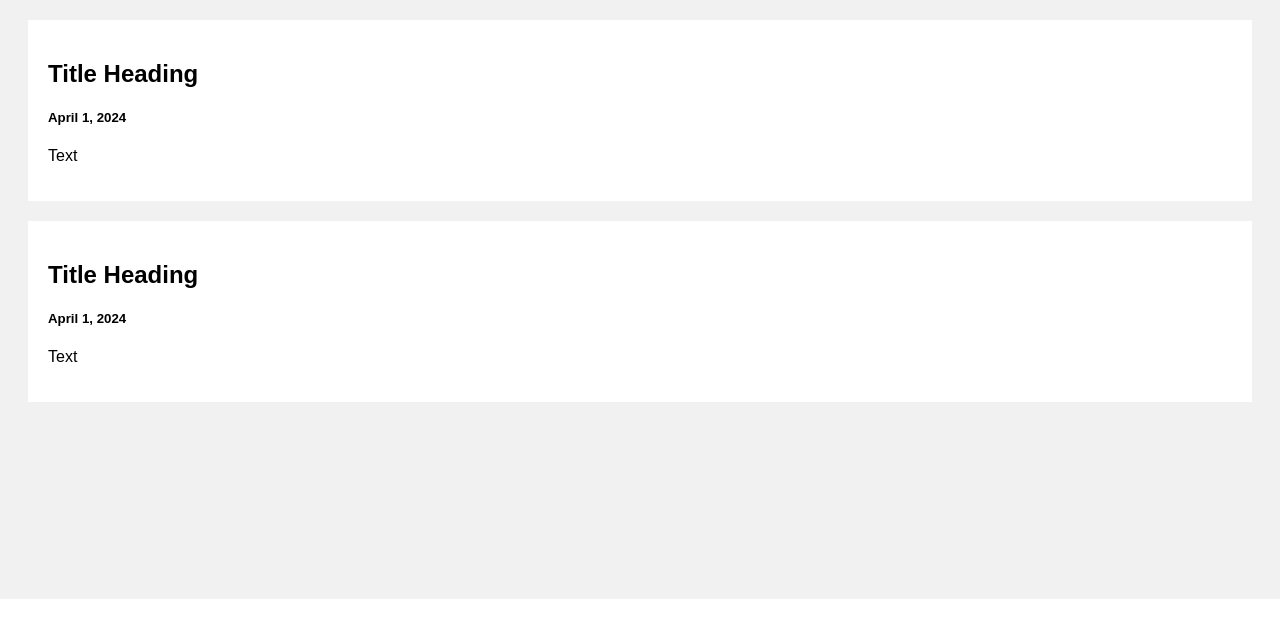
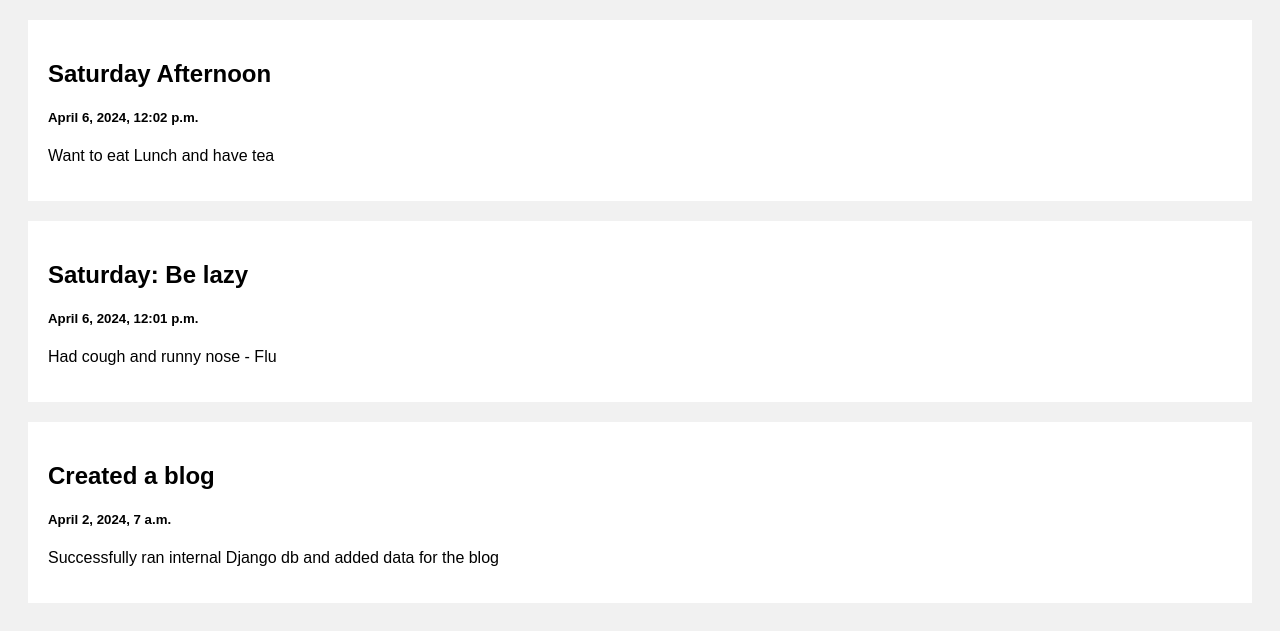
Before and after one commit to nikunjpatel95/blog, a Django app: page / in a window 1280 px wide. Shown: the part 201-832 px from the top of the page. Before the commit the page ends 800 px from the top, so only its background shows below. Run offline with Django 5.2, Linux system fonts and the light colour scheme; data comes from the database, SQL or seed files in the repository; both versions use the stored data as it was after the commit.

Commit message:
added blog data

```diff
--- a/blog/posts/views.py
+++ b/blog/posts/views.py
@@ -1,6 +1,8 @@
 from django.shortcuts import render
-
+from .models import Post
 # Create your views here.
 
 def index(request):
-    return render(request,'index.html')
+    posts=Post.objects.all()
+    n=len(posts)
+    return render(request,'index.html',{'posts': posts, 'length':n})
--- a/blog/templates/index.html
+++ b/blog/templates/index.html
@@ -53,21 +53,18 @@ body {
 
 <div class="row">
   <div class="leftcolumn">
+    {% for post in posts reversed %}  <!-- this helps to reverse the loop-->
     <div class="card">
       <a style="text-decoration: none; color: black;" href="/post/{{post.id}}">
-        <h2>Title Heading</h2>
-        <h5>April 1, 2024</h5>
-        <p>Text</p>
+        <h2>{{post.title}}</h2>
+        <h5>{{post.created_date}}</h5>
+        <p>{{post.description}}</p>
       </a>
     </div>
+    {% endfor %}
 
-    <div class="card">
-        <a style="text-decoration: none; color: black;" href="/post/{{post.id}}">
-          <h2>Title Heading</h2>
-          <h5>April 1, 2024</h5>
-          <p>Text</p>
-        </a>
-      </div>
+
+
   </div>
 </div>
 
```
Also changed, not shown: blog/db.sqlite3.
